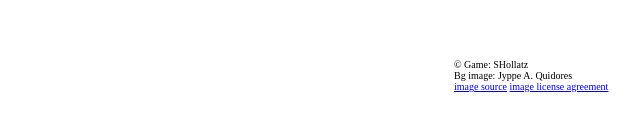
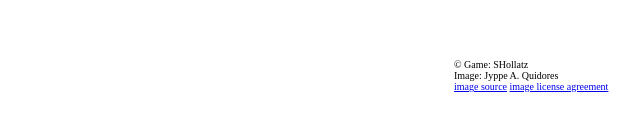
Before and after one commit to SHollatz/Psychic-Game, a plain HTML site: page index.html in a window 1280 px wide. Shown: the part 658-788 px from the top of the page, 576-1216 px from the left. Drawn offline with Linux system fonts and the light colour scheme.

Commit message:
changed images description

```diff
--- a/index.html
+++ b/index.html
@@ -23,7 +23,7 @@
     <footer>
         <div id="copyright">
             <span>&copy; Game: SHollatz</span><br>
-            <span>Bg image: Jyppe A. Quidores</span><br>
+            <span>Image: Jyppe A. Quidores</span><br>
             <a href="https://www.flickr.com/photos/jpquidores/with/5997295061/">image source</a>
             <a href="https://creativecommons.org/licenses/by/2.0/#">image license agreement</a>
         </div>
```
